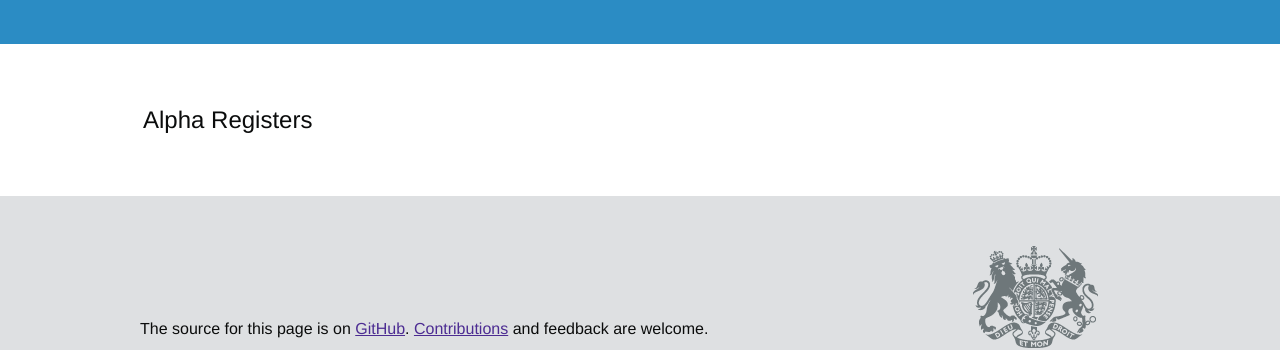
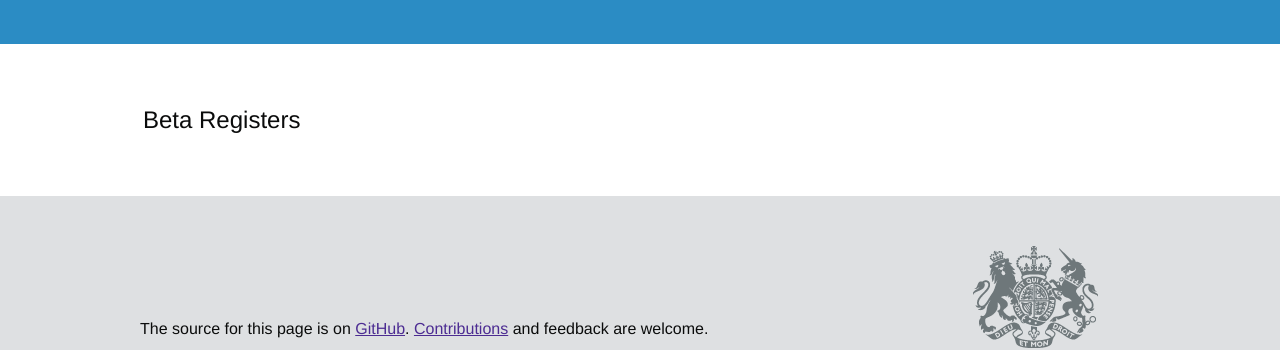
Before and after one commit to openregister/www.openregister.org, a Jekyll site: the page built from registers/beta/index.md, in a window 1280 px wide. Shown: the part 172-522 px from the top of the page. Built offline with Jekyll 4.4.1, drawn with Linux system fonts in a browser that asks for light colours.

Commit message:
Fix register lists, making them show the correct stage

```diff
--- a/registers/beta/index.md
+++ b/registers/beta/index.md
@@ -1,12 +1,12 @@
 ---
 layout: page
-title: Alpha Registers
+title: Beta Registers
 show_in_nav: false
 ---
 
 {% assign phase = 'beta' %}
 
-{% for register in site.data.discovery_register %}
+{% for register in site.data.beta_register %}
 
 ## [{{ register[0] }}](https://{{ register[0] }}.{{phase}}.openregister.org)
 
```
Also changed, not shown: registers/alpha/index.md (+2 -2 lines).
